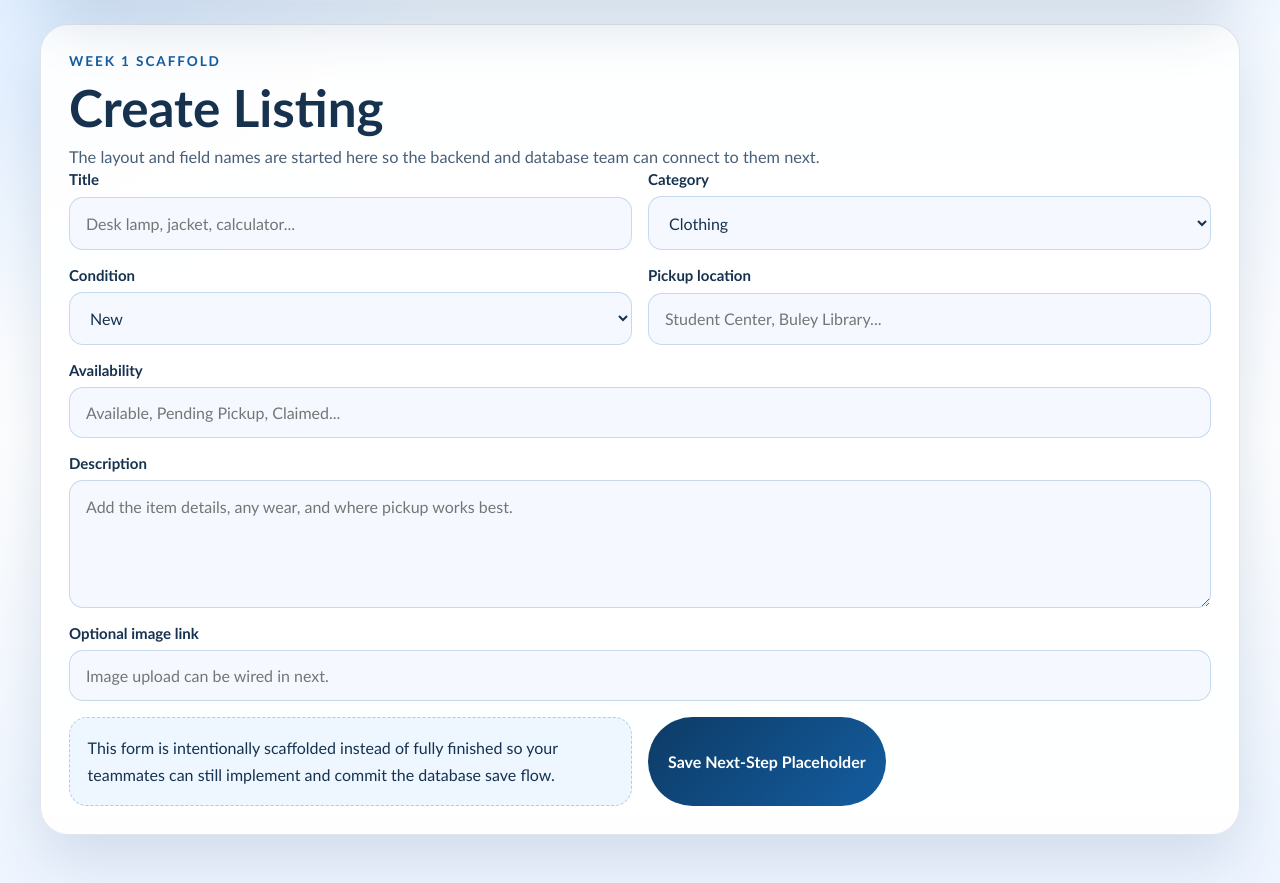
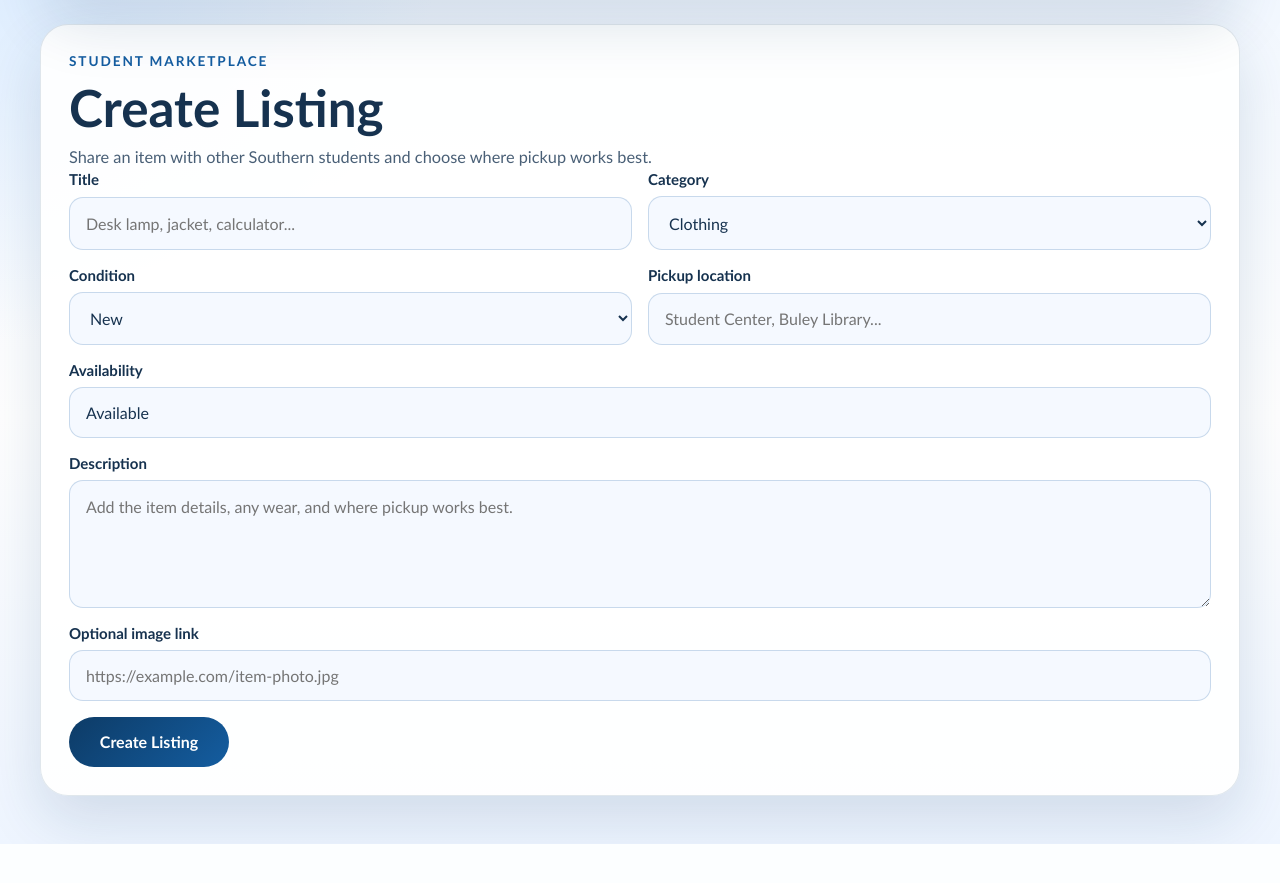
Before and after one commit to shree3p/Campus-Closet-, a Flask app: page /create-listing in a window 1280 px wide. Shown: the part 106-989 px from the top of the page. After the commit the page ends 950 px from the top, so only its background shows below. Run offline with Flask 3, Linux system fonts and the light colour scheme; the visitor is signed in with stand-in values (Sample User, id 1).

Commit message:
Implement create listing save flow

```diff
--- a/campus_closet/routes.py
+++ b/campus_closet/routes.py
@@ -212,12 +212,102 @@ def listing_detail(listing_id):
 @login_required
 def create_listing():
     categories = Category.query.order_by(Category.name).all()
+    form_data = {
+        "title": "",
+        "category": "",
+        "condition": "",
+        "pickup_location": "",
+        "availability": "Available",
+        "description": "",
+        "image_url": "",
+    }
+
     if request.method == "POST":
-        flash(
-            "The create-listing form is scaffolded for Week 1. Saving listings is the next team step.",
-            "warning",
+        form_data.update(
+            {
+                "title": request.form.get("title", "").strip(),
+                "category": request.form.get("category", "").strip(),
+                "condition": request.form.get("condition", "").strip(),
+                "pickup_location": request.form.get("pickup_location", "").strip(),
+                "availability": request.form.get("availability", "").strip(),
+                "description": request.form.get("description", "").strip(),
+                "image_url": request.form.get("image_url", "").strip(),
+            }
         )
-    return render_template("create_listing.html", categories=categories)
+
+        required_fields = [
+            form_data["title"],
+            form_data["category"],
+            form_data["condition"],
+            form_data["pickup_location"],
+            form_data["availability"],
+            form_data["description"],
+        ]
+        if not all(required_fields):
+            flash("Please complete all required listing fields before saving.", "error")
+            return render_template("create_listing.html", categories=categories, form_data=form_data)
+
+        try:
+            category_id = int(form_data["category"])
+        except ValueError:
+            flash("Please choose a valid listing category.", "error")
+            return render_template("create_listing.html", categories=categories, form_data=form_data)
+
+        category = db.session.get(Category, category_id)
+        if category is None:
+            flash("Please choose a valid listing category.", "error")
+            return render_template("create_listing.html", categories=categories, form_data=form_data)
+
+        if len(form_data["title"]) > 150:
+            flash("Listing titles must be 150 characters or fewer.", "error")
+            return render_template("create_listing.html", categories=categories, form_data=form_data)
+
+        if len(form_data["condition"]) > 80:
+            flash("Condition must be 80 characters or fewer.", "error")
+            return render_template("create_listing.html", categories=categories, form_data=form_data)
+
+        if len(form_data["pickup_location"]) > 120:
+            flash("Pickup location must be 120 characters or fewer.", "error")
+            return render_template("create_listing.html", categories=categories, form_data=form_data)
+
+        if len(form_data["availability"]) > 40:
+            flash("Availability must be 40 characters or fewer.", "error")
+            return render_template("create_listing.html", categories=categories, form_data=form_data)
+
+        if len(form_data["image_url"]) > 255:
+            flash("Image links must be 255 characters or fewer.", "error")
+            return render_template("create_listing.html", categories=categories, form_data=form_data)
+
+        if form_data["image_url"] and not form_data["image_url"].startswith(("http://", "https://")):
+            flash("Image links should start with http:// or https://.", "error")
+            return render_template("create_listing.html", categories=categories, form_data=form_data)
+
+        user = get_current_user()
+        listing = Listing(
+            user_id=user.id,
+            category_id=category.id,
+            title=form_data["title"],
+            description=form_data["description"],
+            item_condition=form_data["condition"],
+            pickup_location=form_data["pickup_location"],
+            availability_status=form_data["availability"],
+            image_url=form_data["image_url"] or None,
+        )
+        db.session.add(listing)
+        db.session.flush()
+        db.session.add(
+            ActivityLog(
+                user_id=user.id,
+                action_type="create_listing",
+                description=f"User created listing #{listing.id}: {listing.title}.",
+            )
+        )
+        db.session.commit()
+
+        flash("Listing created successfully. It now appears on Browse.", "success")
+        return redirect(url_for("main.browse"))
+
+    return render_template("create_listing.html", categories=categories, form_data=form_data)
 
 
 @main_bp.route("/favorites")
--- a/campus_closet/templates/create_listing.html
+++ b/campus_closet/templates/create_listing.html
@@ -5,55 +5,51 @@
 {% block content %}
 <section class="panel form-panel">
     <div class="panel-heading">
-        <p class="eyebrow">Week 1 scaffold</p>
+        <p class="eyebrow">Student marketplace</p>
         <h1>Create Listing</h1>
-        <p class="lead">The layout and field names are started here so the backend and database team can connect to them next.</p>
+        <p class="lead">Share an item with other Southern students and choose where pickup works best.</p>
     </div>
 
     <form method="post" class="listing-form">
         <div class="field-group">
             <label for="title">Title</label>
-            <input id="title" name="title" type="text" placeholder="Desk lamp, jacket, calculator..." />
+            <input id="title" name="title" type="text" placeholder="Desk lamp, jacket, calculator..." value="{{ form_data.title }}" required />
         </div>
         <div class="field-group">
             <label for="category">Category</label>
-            <select id="category" name="category">
+            <select id="category" name="category" required>
                 {% for category in categories %}
-                    <option value="{{ category.id }}">{{ category.name }}</option>
+                    <option value="{{ category.id }}" {% if form_data.category == category.id|string %}selected{% endif %}>{{ category.name }}</option>
                 {% endfor %}
             </select>
         </div>
         <div class="field-group">
             <label for="condition">Condition</label>
-            <select id="condition" name="condition">
-                <option>New</option>
-                <option>Very Good</option>
-                <option>Good</option>
-                <option>Fair</option>
+            <select id="condition" name="condition" required>
+                <option {% if form_data.condition == "New" %}selected{% endif %}>New</option>
+                <option {% if form_data.condition == "Very Good" %}selected{% endif %}>Very Good</option>
+                <option {% if form_data.condition == "Good" %}selected{% endif %}>Good</option>
+                <option {% if form_data.condition == "Fair" %}selected{% endif %}>Fair</option>
             </select>
         </div>
         <div class="field-group">
             <label for="pickup_location">Pickup location</label>
-            <input id="pickup_location" name="pickup_location" type="text" placeholder="Student Center, Buley Library..." />
+            <input id="pickup_location" name="pickup_location" type="text" placeholder="Student Center, Buley Library..." value="{{ form_data.pickup_location }}" required />
         </div>
         <div class="field-group full-width">
             <label for="availability">Availability</label>
-            <input id="availability" name="availability" type="text" placeholder="Available, Pending Pickup, Claimed..." />
+            <input id="availability" name="availability" type="text" placeholder="Available, Pending Pickup, Claimed..." value="{{ form_data.availability }}" required />
         </div>
         <div class="field-group full-width">
             <label for="description">Description</label>
-            <textarea id="description" name="description" rows="5" placeholder="Add the item details, any wear, and where pickup works best."></textarea>
+            <textarea id="description" name="description" rows="5" placeholder="Add the item details, any wear, and where pickup works best." required>{{ form_data.description }}</textarea>
         </div>
         <div class="field-group full-width">
             <label for="image_url">Optional image link</label>
-            <input id="image_url" name="image_url" type="text" placeholder="Image upload can be wired in next." />
+            <input id="image_url" name="image_url" type="url" placeholder="https://example.com/item-photo.jpg" value="{{ form_data.image_url }}" />
         </div>
 
-        <div class="callout">
-            This form is intentionally scaffolded instead of fully finished so your teammates can still implement and commit the database save flow.
-        </div>
-
-        <button type="submit" class="primary-button">Save Next-Step Placeholder</button>
+        <button type="submit" class="primary-button">Create Listing</button>
     </form>
 </section>
 {% endblock %}
```
